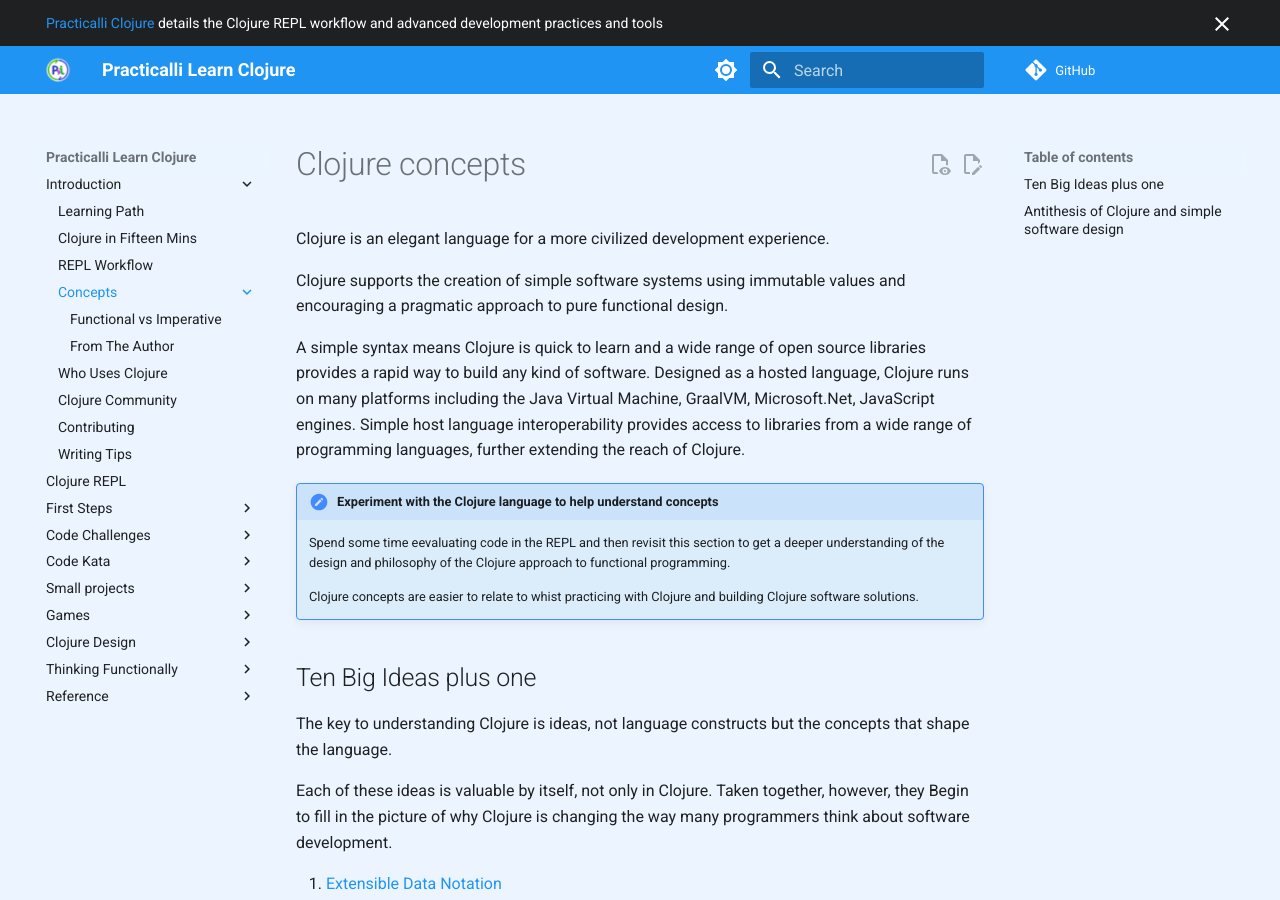
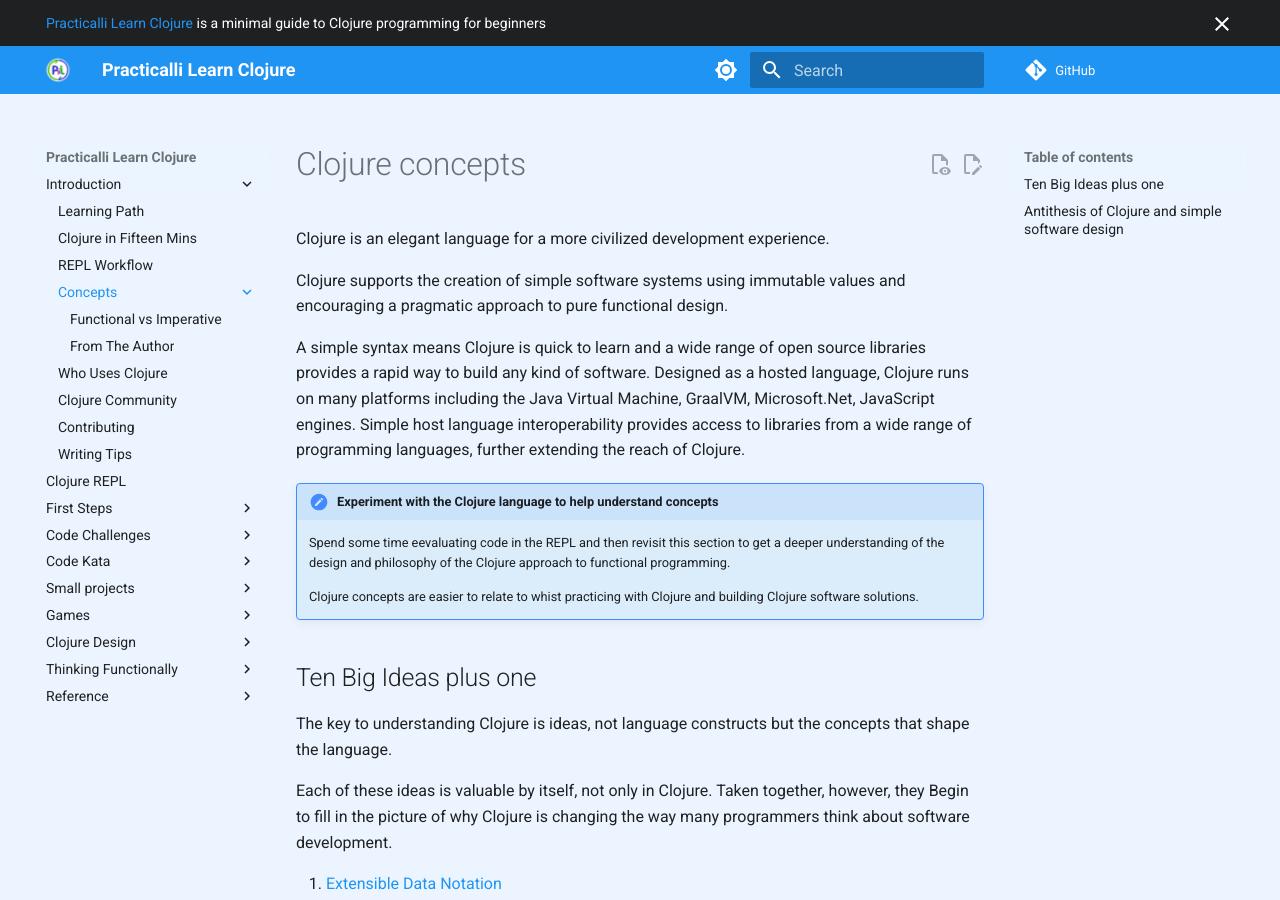
Before and after one commit to practicalli/learn-clojure, an MkDocs documentation site: the page built from docs/introduction/concepts/index.md, in a window 1280 px wide and 900 px high. Built offline with MkDocs 1.6.1 and Material for MkDocs 9.7.7, drawn with Linux system fonts in a browser that asks for light colours; plug-ins that fetch from the network failed and are left out; comment, search, counter and statistics services are not loaded.

Commit message:
mkdocs: standard practicalli book configuration

```diff
--- a/mkdocs.yml
+++ b/mkdocs.yml
@@ -29,7 +29,7 @@
     - navigation.indexes # Nav sections can have files
     - navigation.instant # Avoid page reloading for internal links
     - navigation.top
-    - navigation.tracking # Update URL with anchor
+    - navigation.tracking # Update URL with sub-heading anchor names
   palette:
     # Palette toggle for light mode
     - media: "(prefers-color-scheme: light)"
@@ -39,7 +39,6 @@
       toggle:
         icon: material/brightness-7
         name: Switch to dark mode
-
     # Palette toggle for dark mode
     - media: "(prefers-color-scheme: dark)"
       scheme: slate
@@ -104,7 +103,7 @@
   # - redirects:
   #     redirect_maps:
 
-  # Footer / Social Media
+# Footer / Social Media
 extra:
   analytics:
     provider: google
--- a/overrides/404.html
+++ b/overrides/404.html
@@ -24,14 +24,14 @@
 <p>
     <a href="https://practical.li/learn-clojure">
         <img src="https://raw.githubusercontent.com/practicalli/graphic-design/live/book-covers/practicalli-clojure-book-banner-dark.png#only-dark"
-            alt="Practicalli Spacemacs book cover">
+            alt="Practicalli Learn Clojure book cover">
     </a>
 </p>
 
 <p>
     <a href="https://practical.li/clojure">
         <img src="https://raw.githubusercontent.com/practicalli/graphic-design/live/book-covers/practicalli-clojure-book-banner-light.png#only-light"
-            alt="Practicalli Spacemacs book cover">
+            alt="Practicalli Learn Clojure book cover">
     </a>
 </p>
 
--- a/overrides/main.html
+++ b/overrides/main.html
@@ -11,6 +11,6 @@
 <!-- Content -->
 {% block announce %}
 
-<a href="https://practical.li/clojure">Practicalli Clojure</a> details the Clojure REPL workflow and advanced development practices and tools
+<a href="https://practical.li/clojure">Practicalli Learn Clojure</a> is a minimal guide to Clojure programming for beginners
 
 {% endblock %}
```
